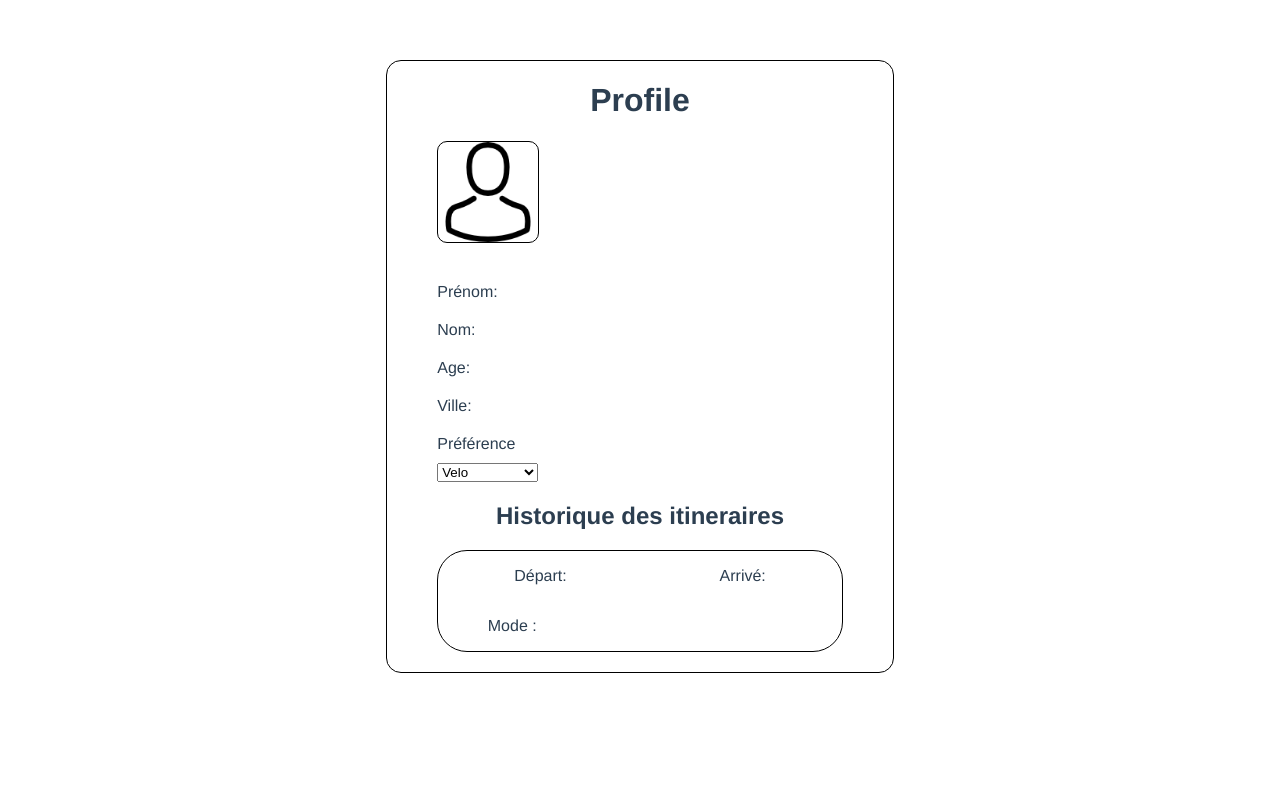
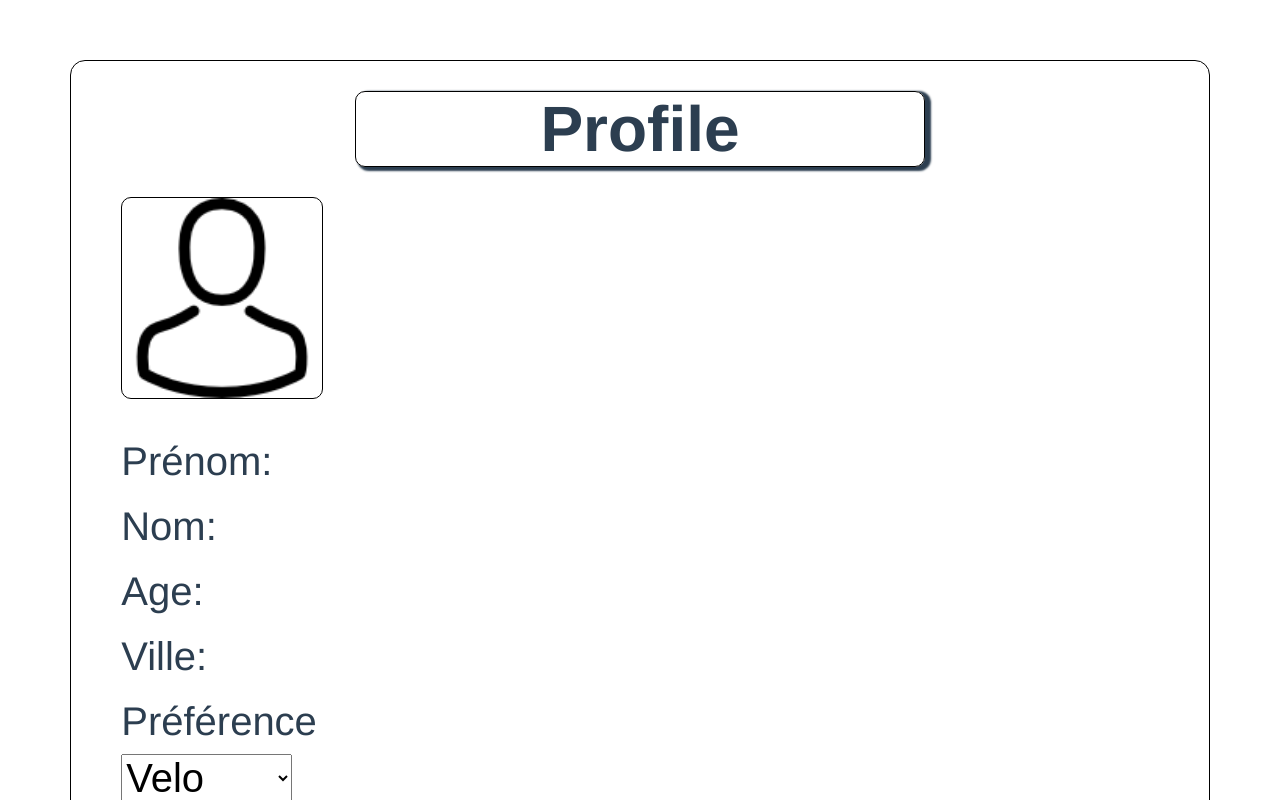
Before and after one commit to Mandel-AG/ORA, a Vue app: page / in a window 1280 px wide. Shown: the top 800 px of the page. Built offline with nearby package versions, Linux system fonts and the light colour scheme.

Commit message:
Add responsive disign

```diff
--- a/package.json
+++ b/package.json
@@ -11,7 +11,8 @@
     "core-js": "^3.6.5",
     "sass": "^1.35.1",
     "sass-loader": "^12.1.0",
-    "vue": "^3.0.0"
+    "vue": "^3.0.0",
+    "vue-router": "^3.5.2"
   },
   "devDependencies": {
     "@vue/cli-plugin-babel": "~4.5.0",
--- a/src/style/user.css
+++ b/src/style/user.css
@@ -3,6 +3,49 @@
   border-radius: 15px;
   width: 40%;
   margin: auto;
+}
+@media (max-width: 500px) {
+  #user {
+    width: 90%;
+  }
+}
+@media (min-width: 540px) {
+  #user {
+    width: 90%;
+  }
+}
+@media (min-width: 1024px) {
+  #user {
+    width: 90%;
+  }
+}
+#user h1 {
+  width: 40%;
+  margin: auto;
+  border: solid black 1px;
+  border-radius: 10px;
+  box-shadow: 4px 2px 2px 2px;
+}
+@media (max-width: 500px) {
+  #user h1 {
+    font-size: 1.3rem;
+    width: 90%;
+    margin-top: 30px;
+  }
+}
+@media (min-width: 540px) {
+  #user h1 {
+    width: 50%;
+    margin-bottom: 30px;
+    margin-top: 20px;
+  }
+}
+@media (min-width: 1024px) {
+  #user h1 {
+    width: 50%;
+    margin-top: 30px;
+    font-size: 4rem;
+  }
 }
 #user #photo {
   width: 100px;
@@ -12,6 +55,19 @@
   border-radius: 10px;
   margin-bottom: 30px;
 }
+@media (max-width: 500px) {
+  #user #photo {
+    margin-left: 15px;
+    margin-top: 30px;
+  }
+}
+@media (min-width: 1024px) {
+  #user #photo {
+    margin-top: 30px;
+    width: 200px;
+    height: 200px;
+  }
+}
 #user #photo img {
   width: 100%;
   height: 100%;
@@ -20,14 +76,63 @@
   display: flex;
   flex-direction: column;
 }
-#user label {
+#user form label {
   margin: 10px;
   text-align: left;
   margin-left: 50px;
 }
-#user select {
-  width: 20%;
+@media (max-width: 500px) {
+  #user form label {
+    margin-left: 30px;
+  }
+}
+@media (min-width: 1024px) {
+  #user form label {
+    font-size: 2.5rem;
+  }
+}
+#user form select {
+  width: 15%;
   margin-left: 50px;
+}
+@media (max-width: 500px) {
+  #user form select {
+    width: 20%;
+    margin-left: 30px;
+  }
+}
+@media (min-width: 1024px) {
+  #user form select {
+    font-size: 2.5rem;
+  }
+}
+#user h2 {
+  width: 40%;
+  margin: auto;
+  margin-bottom: 20px;
+  border: solid black 1px;
+  border-radius: 10px;
+  box-shadow: 4px 2px 2px 2px;
+}
+@media (max-width: 500px) {
+  #user h2 {
+    font-size: 1.3rem;
+    width: 90%;
+    margin-top: 30px;
+  }
+}
+@media (min-width: 540px) {
+  #user h2 {
+    width: 70%;
+    margin-top: 20px;
+  }
+}
+@media (min-width: 1024px) {
+  #user h2 {
+    width: 70%;
+    margin-top: 30px;
+    font-size: 3rem;
+  }
 }
 #user #historique {
   border: solid black 1px;
@@ -36,13 +141,46 @@
   border-radius: 30px;
   margin-bottom: 20px;
 }
+@media (max-width: 500px) {
+  #user #historique {
+    width: 90%;
+  }
+}
+@media (min-width: 1024px) {
+  #user #historique {
+    width: 90%;
+    margin-top: 30px;
+    font-size: 2rem;
+  }
+}
 #user #historique #trajet {
   display: flex;
   justify-content: space-around;
+}
+@media (max-width: 500px) {
+  #user #historique #trajet {
+    margin: 20px;
+    justify-content: baseline;
+  }
 }
 #user #historique #mode {
   text-align: start;
   margin-left: 50px;
 }
+@media (max-width: 500px) {
+  #user #historique #mode {
+    margin-left: 60px;
+  }
+}
+@media (min-width: 540px) {
+  #user #historique #mode {
+    margin-left: 68px;
+  }
+}
+@media (min-width: 1024px) {
+  #user #historique #mode {
+    margin-left: 155px;
+  }
+}
 
 /*# sourceMappingURL=user.css.map */
--- a/src/style/user.scss
+++ b/src/style/user.scss
@@ -3,7 +3,39 @@
     border-radius: 15px;
     width: 40%;
     margin: auto;
+    @media(max-width:500px){
+        width: 90%;
+    }
+    @media(min-width:540px){
+        width: 90%;
+    }
+    @media(min-width:1024px){
+        width: 90%;
 
+    }
+
+    h1{
+        width: 40%;
+        margin: auto;
+        border: solid black 1px;
+        border-radius: 10px;
+        box-shadow: 4px 2px 2px 2px;
+        @media(max-width:500px){
+            font-size: 1.3rem;
+            width: 90%;
+            margin-top: 30px;
+         }
+         @media(min-width:540px){
+            width: 50%;
+            margin-bottom: 30px;
+            margin-top: 20px;
+        }
+        @media(min-width:1024px){
+           width: 50%;
+           margin-top: 30px;
+           font-size: 4rem;
+        }
+    }
     #photo{
         width: 100px;
         height: 100px;
@@ -11,6 +43,15 @@
         margin-left: 50px;
         border-radius: 10px ;
         margin-bottom: 30px;
+        @media(max-width:500px){
+            margin-left: 15px;
+            margin-top: 30px;
+         }
+         @media(min-width:1024px){
+            margin-top: 30px;
+            width: 200px;
+            height: 200px;
+         }
         img{
            width: 100%;
            height: 100%;
@@ -19,15 +60,50 @@
     form{
         display: flex;
         flex-direction: column;
-    }
         label{
             margin: 10px;
             text-align: left;
             margin-left: 50px;
+            @media(max-width:500px){
+                margin-left: 30px;
+            }
+            @media(min-width:1024px){
+                font-size: 2.5rem;
+             }
         }
         select{
+            width: 15%;
+            margin-left: 50px;
+            @media(max-width:500px){
                 width: 20%;
-        margin-left: 50px;
+                margin-left: 30px;
+            }
+            @media(min-width:1024px){
+                font-size: 2.5rem;
+             }
+        }
+    }
+    h2{
+        width: 40%;
+        margin: auto;
+        margin-bottom: 20px;
+        border: solid black 1px;
+        border-radius: 10px;
+        box-shadow: 4px 2px 2px 2px;
+        @media(max-width:500px){
+           font-size: 1.3rem;
+           width: 90%;
+           margin-top: 30px;
+        }
+        @media(min-width:540px){
+            width: 70%;
+            margin-top: 20px;
+        }
+        @media(min-width:1024px){
+            width: 70%;
+            margin-top: 30px;
+            font-size: 3rem;
+         }
     }
   #historique{
       border: solid black 1px;
@@ -35,13 +111,35 @@
       margin: auto;
       border-radius: 30px;
       margin-bottom: 20px;
+      @media(max-width:500px){
+        width: 90%;
+    }
+    @media(min-width:1024px){
+        width: 90%;
+        margin-top: 30px;
+        font-size: 2rem;
+     }
       #trajet{
           display: flex;
           justify-content: space-around;
+          @media(max-width:500px){
+            margin: 20px;
+           justify-content:baseline;
+        }
+
       }
       #mode{
           text-align: start;
           margin-left: 50px;
+          @media(max-width:500px){
+            margin-left: 60px;
+        }
+        @media(min-width:540px){
+            margin-left: 68px;
+        }
+        @media(min-width:1024px){
+           margin-left: 155px;
+         }
       }
   }
 
```
Also changed, not shown: 2 other files (tests, documents, lock files or other folders). Lines whose indentation alone changed are shown as unchanged.
